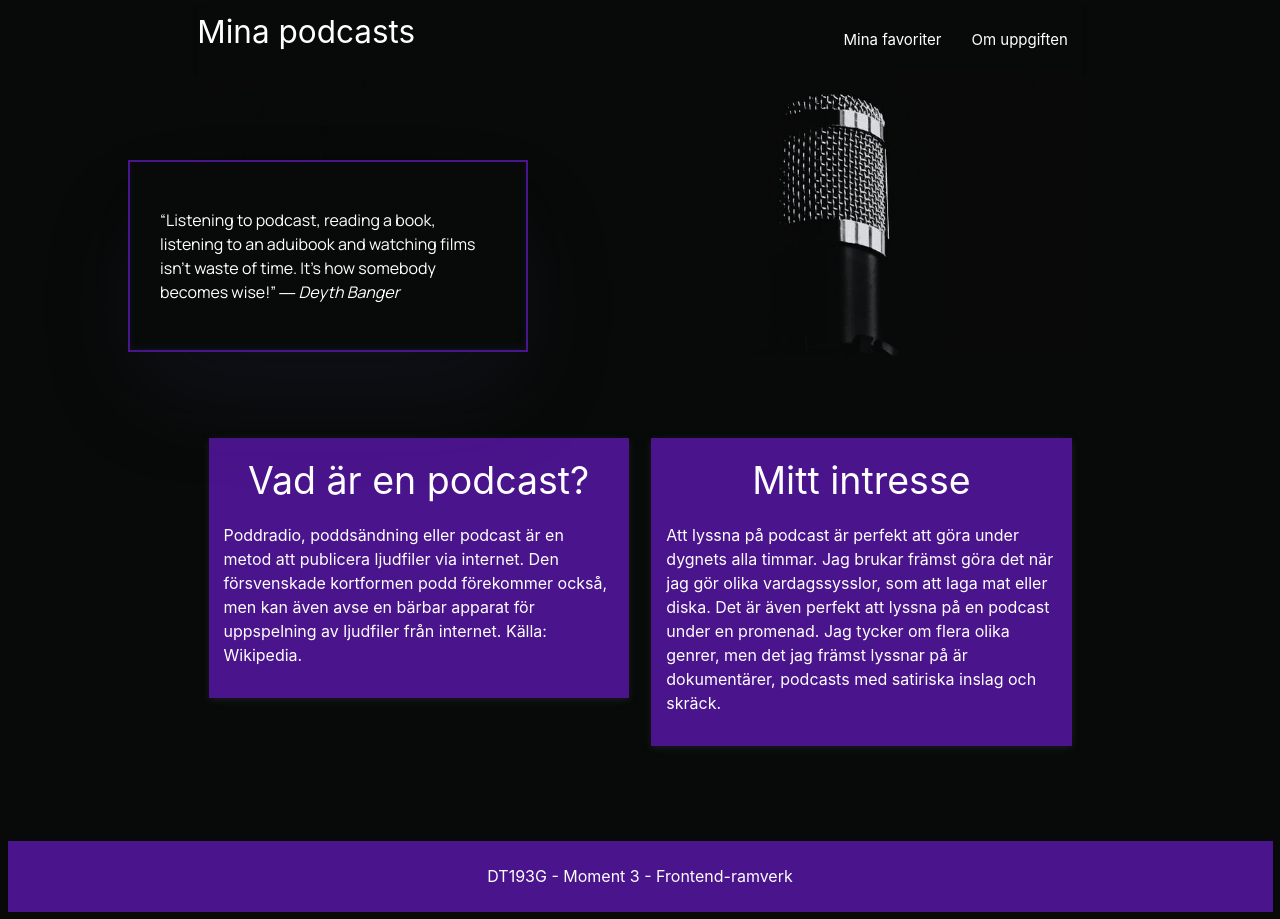
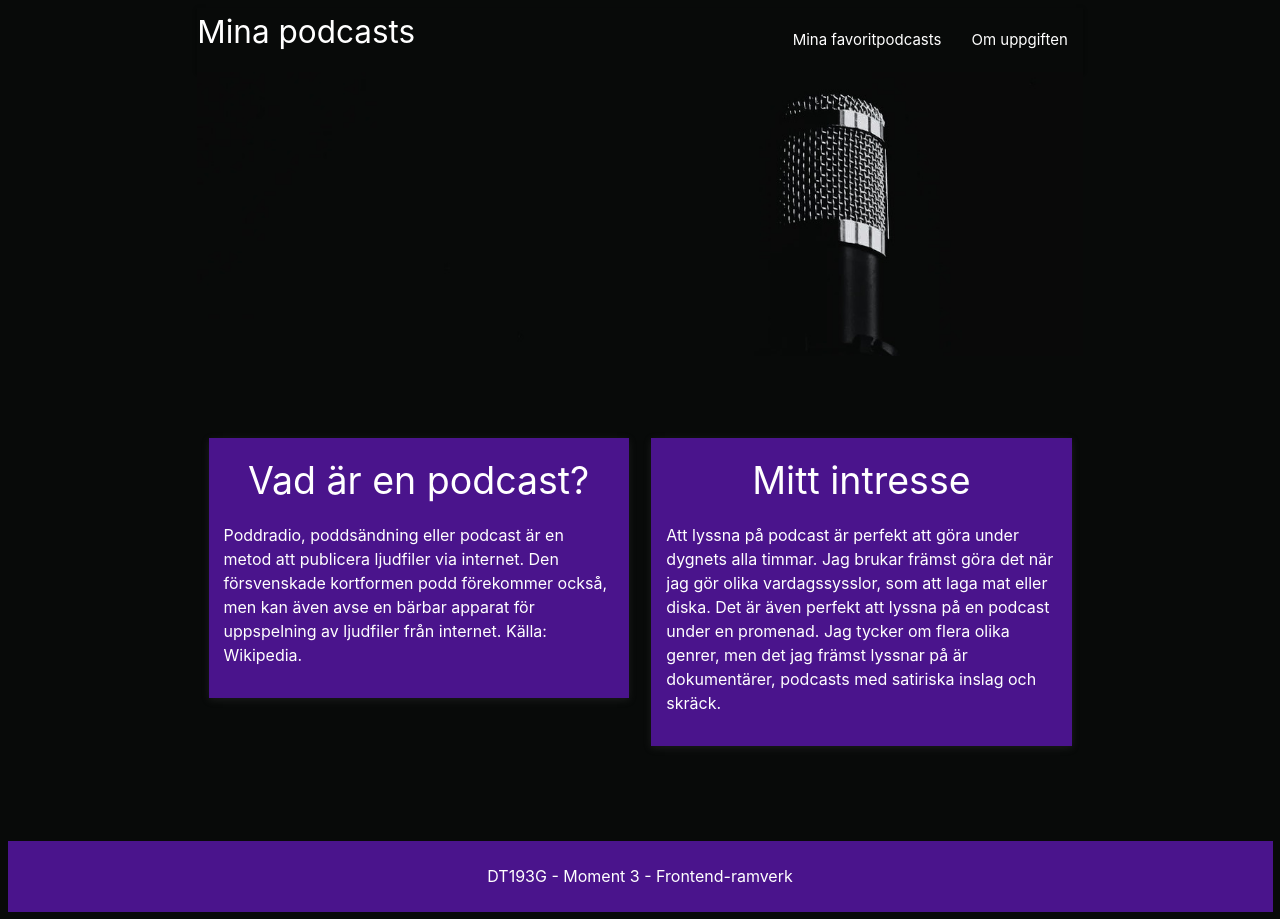
Before and after one commit to eemmmaf/moment3-frontend-ramverk, a Vue app in the folder Moment 3 - Frontend-ramverk/: page / in a window 1280 px wide. Built offline with nearby package versions, Linux system fonts and the light colour scheme.

Commit message:
Lagt till kommentarer

```diff
--- a/Moment 3 - Frontend-ramverk/src/components/Header.vue
+++ b/Moment 3 - Frontend-ramverk/src/components/Header.vue
@@ -1,14 +1,19 @@
+<!--Komponent för header-->
 <template>
     <header>
+        <!--Navigering-->
         <nav>
             <div class="nav-wrapper white-text">
+                <!--Länk till startsidan-->
                 <router-link to="/">
-                    <h1 class="brand-logo">Mina podcasts</h1>
+                    <h1 class="brand-logo left">Mina podcasts</h1>
                 </router-link>
-                <a href="#" data-target="mobile-demo" class="sidenav-trigger right"><i class="material-icons">menu</i></a>
+                <!--Ikonen för mobilmeny/hamburgermeny-->
+                <a href="#" data-target="mobile-demo" class="sidenav-trigger right"><i
+                        class="material-icons">menu</i></a>
                 <ul id="nav-mobile" class="right hide-on-med-and-down">
                     <li>
-                        <router-link to="/mina-favoriter">Mina favoriter</router-link>
+                        <router-link to="/mina-favoriter">Mina favoritpodcasts</router-link>
                     </li>
                     <li>
                         <router-link to="/om-uppgiften">Om uppgiften</router-link>
@@ -16,15 +21,14 @@
                 </ul>
             </div>
         </nav>
-        <ul class="sidenav purple lighten-4" id="mobile-demo">
-            <li class="white-text">
-                <router-link to="/mina-favoriter">Mina favoriter</router-link>
+        <ul class="sidenav purple darken-4" id="mobile-demo">
+            <li>
+                <router-link to="/mina-favoriter" class="white-text">Mina favoritpodcasts</router-link>
             </li>
-            <li class="white-text">
-                <router-link to="/om-uppgiften">Om uppgiften</router-link>
+            <li>
+                <router-link to="/om-uppgiften" class="white-text">Om uppgiften</router-link>
             </li>
         </ul>
-        <Quote />
         <img src="../assets/microphone.jpg" alt="mikrofon framför svart bakgrund">
     </header>
 
@@ -32,14 +36,13 @@
 
 <script>
 import { RouterLink } from 'vue-router';
-import Quote from '../components/Quote.vue';
 export default {
     components: {
-        RouterLink,
-        Quote
+        RouterLink
     }
 }
 
+//JS-kod från Materialize för hamburger-menyn
 document.addEventListener('DOMContentLoaded', function () {
     var elems = document.querySelectorAll('.sidenav');
     var instances = M.Sidenav.init(elems, {});
```
